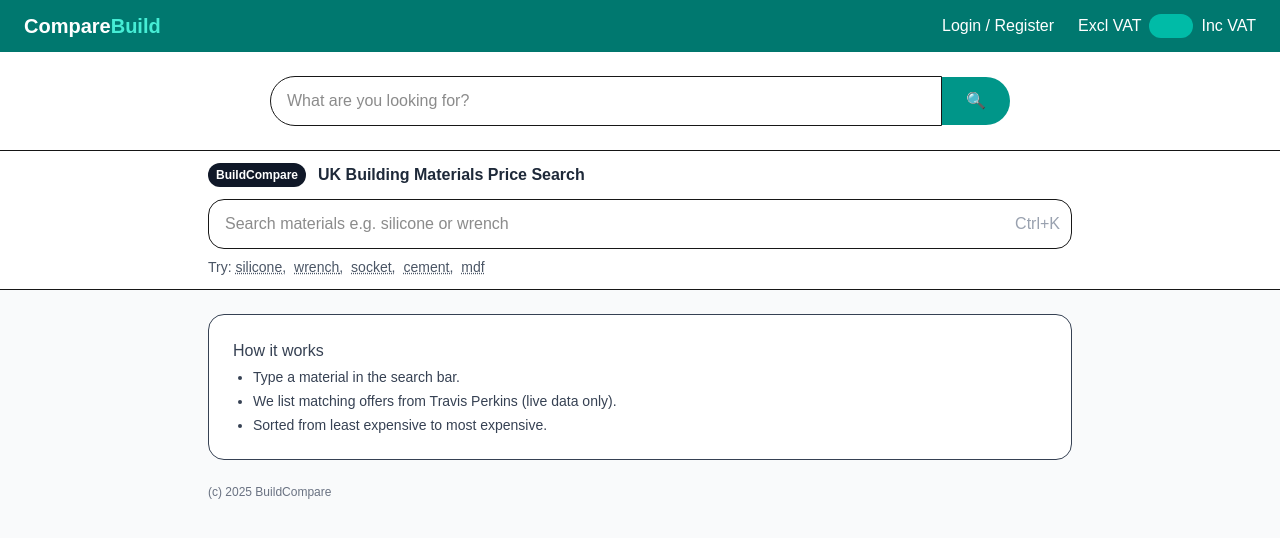
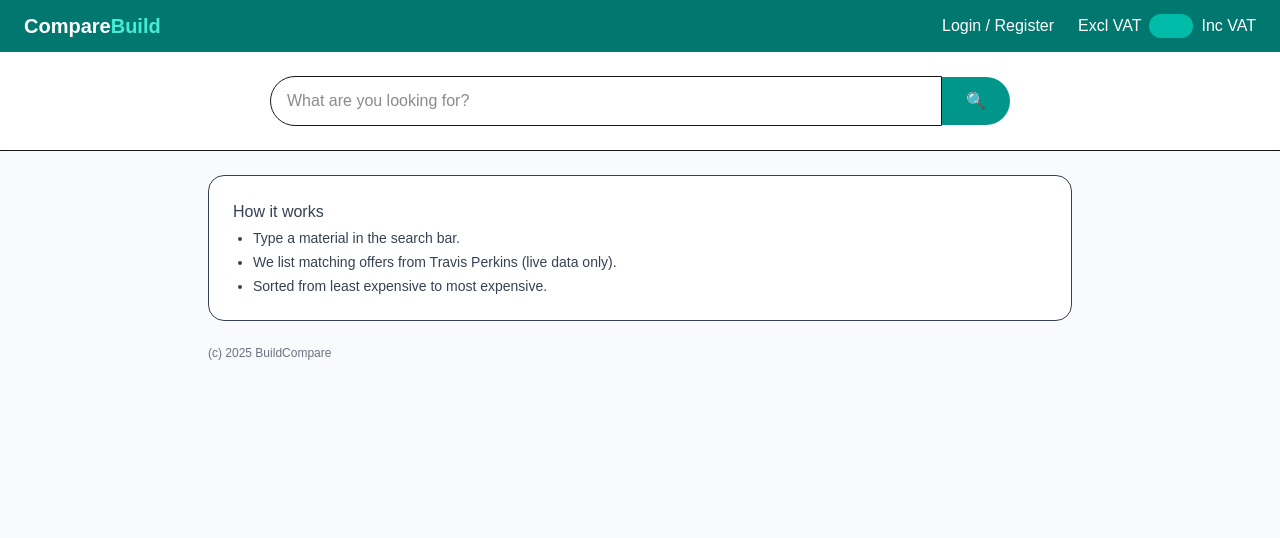
Before and after one commit to Adonis1857/build-compare, a Next.js app: page / in a window 1280 px wide. Shown: the top 538 px of the page. Built offline with nearby package versions, Linux system fonts and the light colour scheme.

Commit message:
Update page.js

```diff
--- a/app/page.js
+++ b/app/page.js
@@ -62,13 +62,10 @@ function ResultCard({ offer, query }) {
 }
 
 export default function App() {
-  const [query, setQuery] = useState("");
+  const [query, setQuery] = useState("");   // ✅ still tracks query
   const [results, setResults] = useState([]);
   const [loading, setLoading] = useState(false);
   const [error, setError] = useState("");
-
-  const suggestions = ["silicone", "wrench", "socket", "cement", "mdf"];
-  const placeholder = "Search materials e.g. silicone or wrench";
 
   useEffect(() => {
     let ignore = false;
@@ -95,41 +92,7 @@ export default function App() {
 
   return (
     <div className="min-h-screen w-full bg-gray-50">
-      {/* Header */}
-      <header className="sticky top-0 z-10 bg-white/90 backdrop-blur border-b">
-        <div className="mx-auto max-w-4xl px-4 py-3">
-          <div className="flex items-center gap-3">
-            <div className="rounded-xl bg-gray-900 text-white px-2 py-1 text-xs font-semibold">BuildCompare</div>
-            <h1 className="text-base font-semibold text-gray-800">UK Building Materials Price Search</h1>
-          </div>
-
-          <div className="mt-3">
-            <div className="relative">
-              <input
-                type="text"
-                placeholder={placeholder}
-                value={query}
-                onChange={(e) => setQuery(e.target.value)}
-                className="w-full rounded-2xl border px-4 py-3 pr-12 text-base outline-none focus:ring-2 focus:ring-gray-900"
-              />
-              <div className="pointer-events-none absolute right-3 top-1/2 -translate-y-1/2 text-gray-400">Ctrl+K</div>
-            </div>
-            {!query && (
-              <div className="mt-2 text-sm text-gray-600">
-                Try: {suggestions.map((s, i) => (
-                  <button
-                    key={s}
-                    onClick={() => setQuery(s)}
-                    className="underline decoration-dotted hover:text-gray-900 mr-2"
-                  >
-                    {s}{i < suggestions.length - 1 ? "," : ""}
-                  </button>
-                ))}
-              </div>
-            )}
-          </div>
-        </div>
-      </header>
+      {/* ✅ Header removed — now handled by components/Header.js */}
 
       {/* Results */}
       <main className="mx-auto max-w-4xl px-4 py-6">
```
